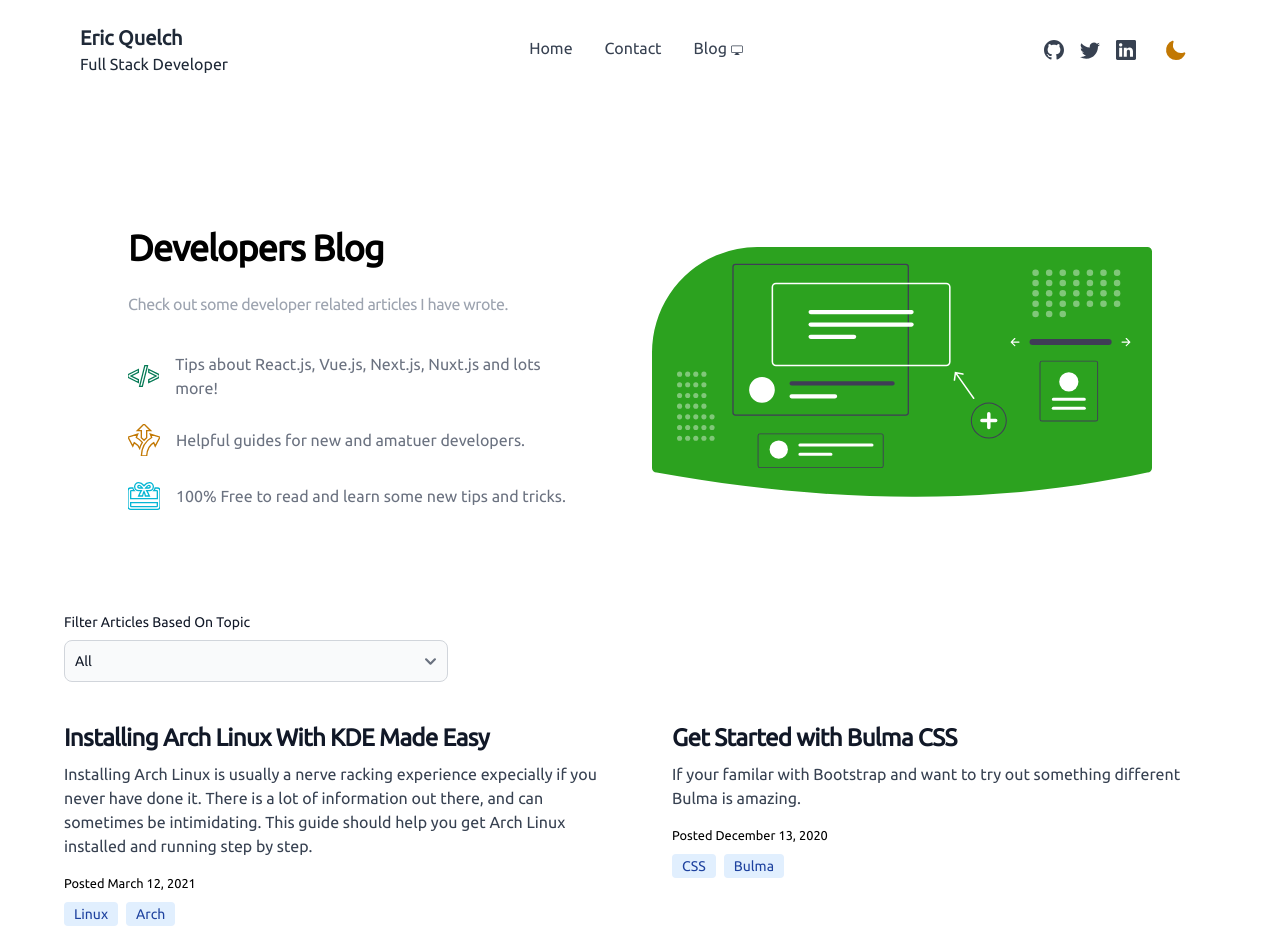
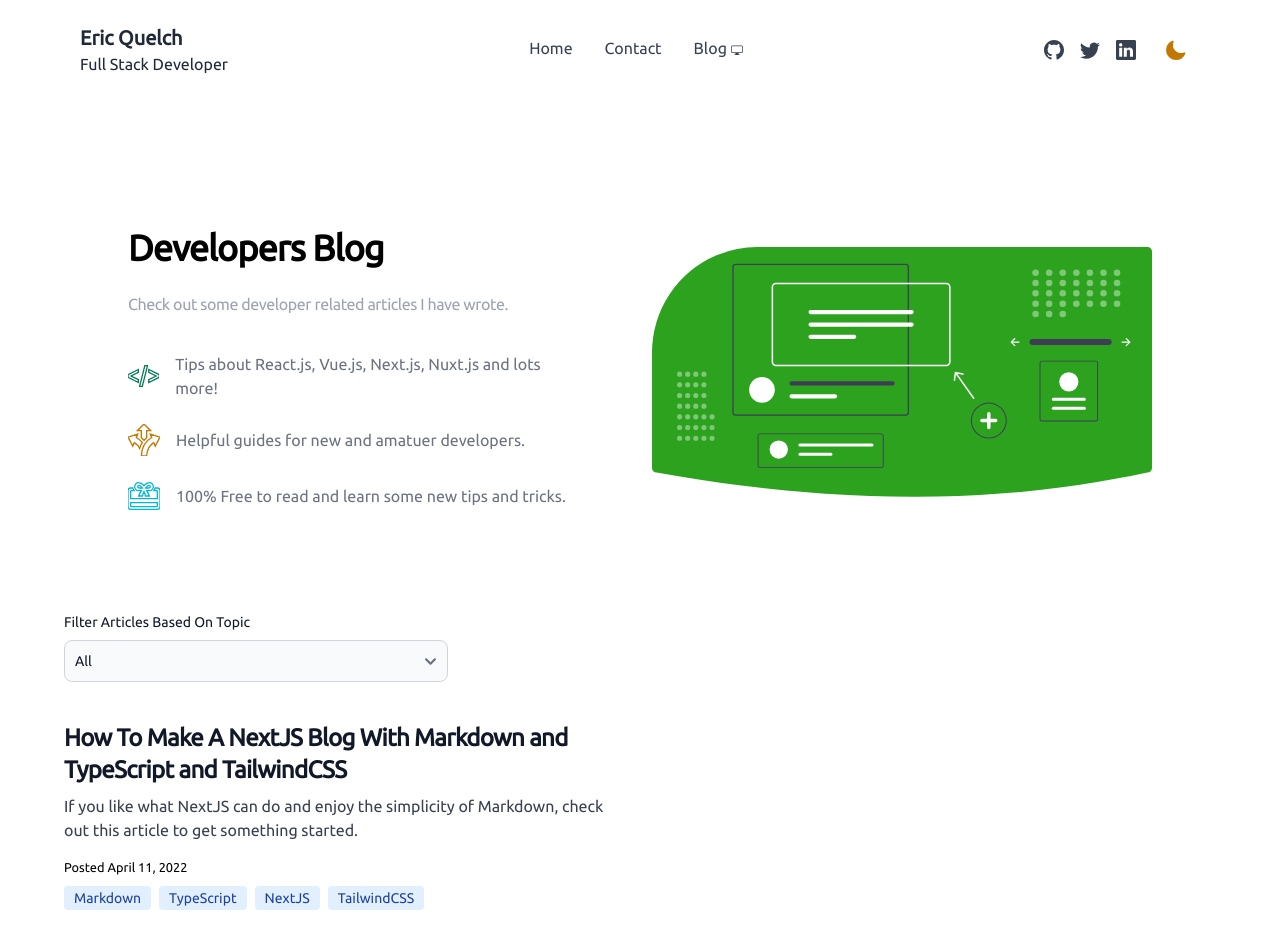
Before and after one commit to quelchx/quelchx.com, a Next.js app: page /blog in a window 1280 px wide. Shown: the top 952 px of the page. Built offline with nearby package versions, Linux system fonts and the light colour scheme.

Commit message:
fixed filter issue

```diff
--- a/src/pages/blog.tsx
+++ b/src/pages/blog.tsx
@@ -15,19 +15,25 @@ interface BlogProps {
 
 const Blog: NextPage<BlogProps> = ({ posts }) => {
   const [articles, setArticles] = useState(posts);
-  const [category, setCategory] = useState("");
+  const [category, setCategory] = useState<string>("");
 
-  function filterByCategory(str: string) {
-    let target = str;
-
-    articles.filter((val) => {
+  function filterByCategory(str: string): void {
+    posts.filter((val) => {
       val.data.category.filter((el) => {
-        if (el.toLowerCase().includes(target.toLowerCase())) {
+        if (el.toLowerCase().includes(str.toLowerCase())) {
           setArticles([val]);
         }
       });
     });
   }
+
+  useEffect(() => {
+    if (category == "All") {
+      return setArticles(posts);
+    } else {
+      filterByCategory(category);
+    }
+  }, [category]);
 
   return (
     <MetaContainer
@@ -53,10 +59,10 @@ const Blog: NextPage<BlogProps> = ({ posts }) => {
                 onChange={() => filterByCategory(category)}
                 className="bg-gray-50 border border-gray-300 text-gray-900 text-sm rounded-lg focus:ring-blue-500 focus:border-blue-500 block w-full p-2.5 dark:bg-gray-700 dark:border-gray-600 dark:placeholder-gray-400 dark:text-white dark:focus:ring-blue-500 dark:focus:border-blue-500"
               >
-                <option onClick={() => setArticles(posts)}>
+                <option onClick={(e: any) => setCategory(e.target.value)}>
                   All
                 </option>
-                {articles.map((post: Blog) => {
+                {posts.map((post: Blog) => {
                   return post.data.category.map((el) => {
                     return (
                       <option
```
